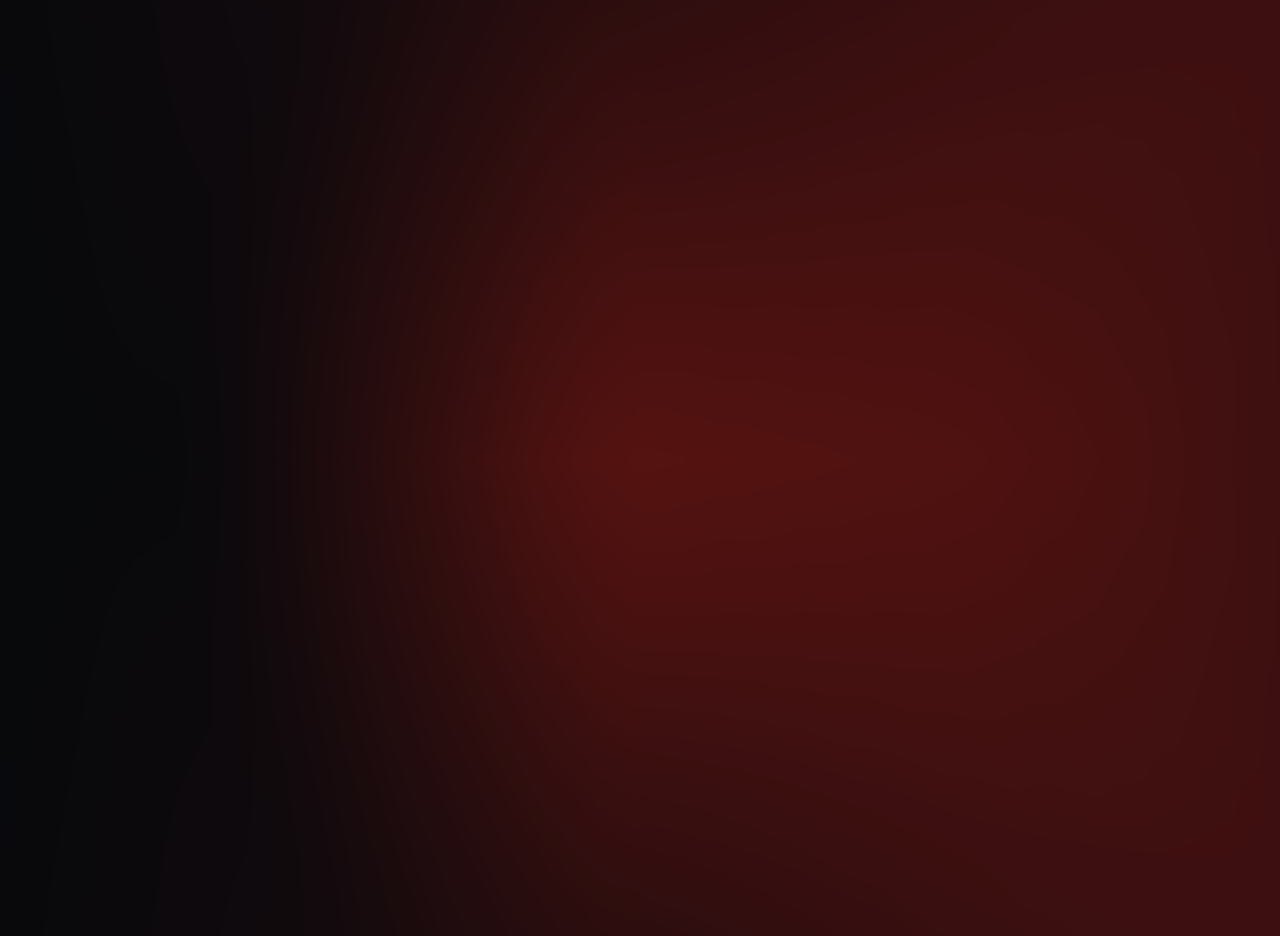
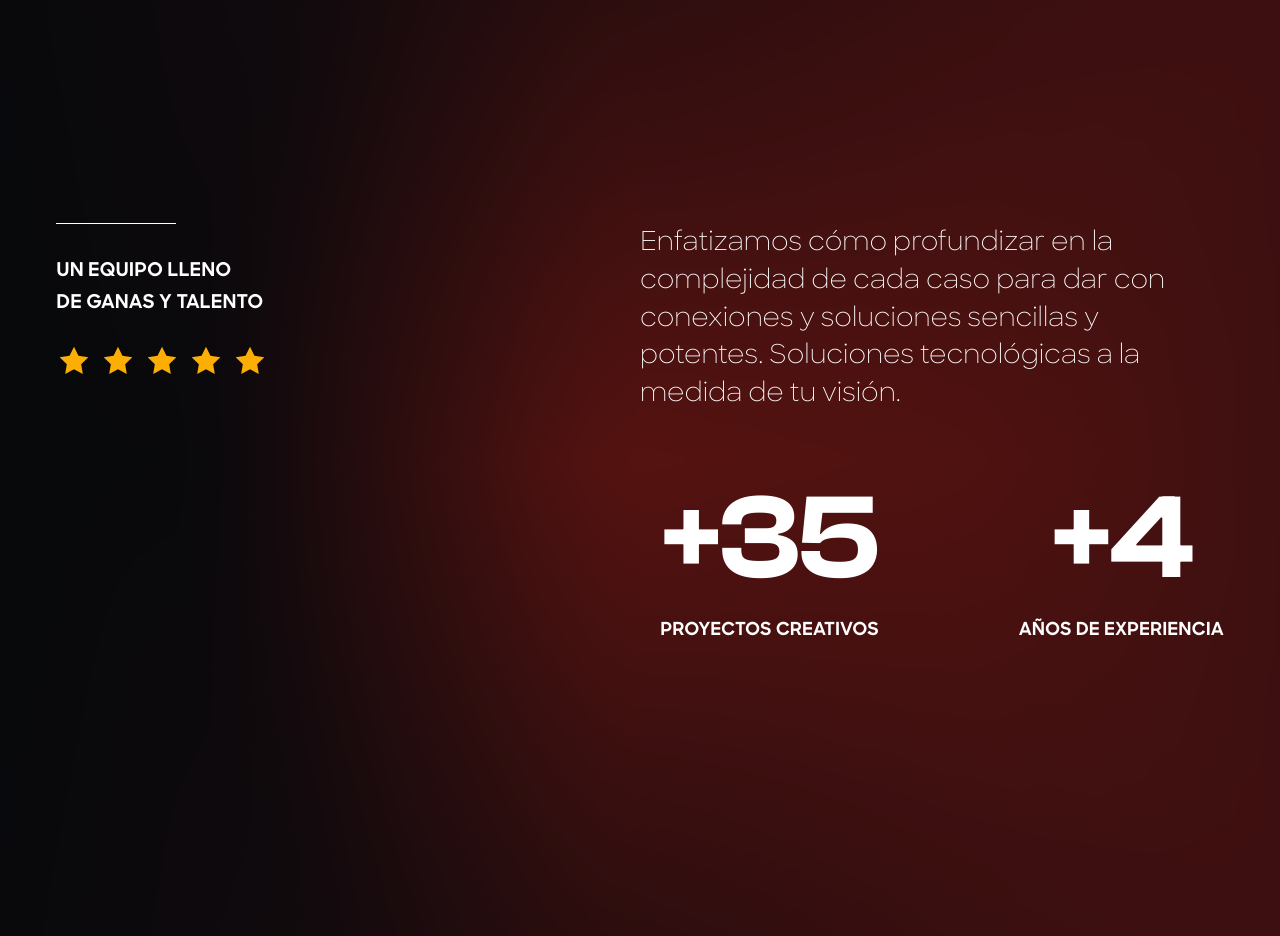
Before and after one commit to alejaseg13-collab/dasein, a Next.js app: page / in a window 1280 px wide. Shown: the part 4820-5756 px from the top of the page. Built offline with nearby package versions, Linux system fonts and the light colour scheme.

Commit message:
seccion 9 (equipo y cifras): titulo, estrellas y cifras con conteo animado

```diff
--- a/app/page.tsx
+++ b/app/page.tsx
@@ -8,6 +8,7 @@ import Manifesto from "@/components/Manifesto";
 import Services from "@/components/Services";
 import NetworkSection from "@/components/NetworkSection";
 import Projects from "@/components/Projects";
+import Stats from "@/components/Stats";
 
 const FONDOS = [
   {
@@ -61,6 +62,7 @@ export default function Home() {
         <Services />
         <NetworkSection />
         <Projects />
+        <Stats />
       </main>
     </div>
   );
--- /dev/null
+++ b/components/Stats.tsx
@@ -0,0 +1,151 @@
+"use client";
+
+import localFont from "next/font/local";
+import {
+  animate,
+  motion,
+  useInView,
+  useMotionValue,
+  useReducedMotion,
+  useTransform,
+} from "framer-motion";
+import { useEffect, useRef } from "react";
+
+const clashDisplay = localFont({
+  src: "../public/fonts/Clash Display/ClashDisplay-Variable.ttf",
+  weight: "200 700",
+  display: "swap",
+});
+
+const sharpSansBold = localFont({
+  src: "../public/fonts/Sharp Sans/Sharp Sans Bold.otf",
+  weight: "700",
+  display: "swap",
+});
+
+const STATS = [
+  { prefijo: "+", valor: 35, etiqueta: "PROYECTOS CREATIVOS" },
+  { prefijo: "+", valor: 4, etiqueta: "AÑOS DE EXPERIENCIA" },
+];
+
+const EASE_OUT = "easeOut" as const;
+
+type StatData = (typeof STATS)[number];
+
+function Stat({ prefijo, valor, etiqueta, delay }: StatData & { delay: number }) {
+  const reduce = useReducedMotion();
+  const ref = useRef<HTMLDivElement>(null);
+  const inView = useInView(ref, { once: true, amount: 0.3 });
+  const count = useMotionValue(reduce ? valor : 0);
+  const display = useTransform(count, (v) => Math.round(v));
+
+  useEffect(() => {
+    if (reduce) {
+      count.set(valor);
+      return;
+    }
+    if (!inView) return;
+    const controls = animate(count, valor, { duration: 1.6, ease: EASE_OUT });
+    return () => controls.stop();
+  }, [inView, reduce, valor, count]);
+
+  return (
+    <motion.div
+      ref={ref}
+      initial={reduce ? false : { opacity: 0, y: 24 }}
+      whileInView={{ opacity: 1, y: 0 }}
+      viewport={{ once: true, amount: 0.3 }}
+      transition={{ duration: 0.8, ease: EASE_OUT, delay }}
+      className="flex flex-col items-center text-center"
+    >
+      <span
+        className={`${clashDisplay.className} inline-block text-[64px] font-semibold leading-[1.05] tracking-[-0.02em] text-white tabular-nums md:text-[120px]`}
+        style={{ minWidth: `${String(valor).length + prefijo.length}ch` }}
+      >
+        {prefijo}
+        <motion.span>{display}</motion.span>
+      </span>
+      <span
+        className={`${sharpSansBold.className} mt-3 text-[13px] font-bold uppercase leading-[1.4] text-white md:mt-4 md:text-[18px]`}
+      >
+        {etiqueta}
+      </span>
+    </motion.div>
+  );
+}
+
+function Star() {
+  return (
+    <svg viewBox="0 0 24 24" className="h-8 w-8 md:h-9 md:w-9" fill="#fcae04" aria-hidden="true">
+      <path d="M12 2.5l2.95 5.98 6.6.96-4.78 4.65 1.13 6.57L12 17.56l-5.9 3.1 1.13-6.57L2.45 9.44l6.6-.96L12 2.5z" />
+    </svg>
+  );
+}
+
+export default function Stats() {
+  const reduce = useReducedMotion();
+
+  const enter = (delay: number) => ({
+    initial: reduce ? false : ({ opacity: 0, y: 24 } as const),
+    whileInView: { opacity: 1, y: 0 },
+    viewport: { once: true, amount: 0.3 },
+    transition: { duration: 0.8, ease: EASE_OUT, delay },
+  });
+
+  return (
+    <section className="relative z-10 px-6 py-[72px] md:px-[4.4%] md:py-[96px]">
+      <div className="md:grid md:grid-cols-2">
+        <div>
+          <motion.div
+            initial={reduce ? false : { scaleX: 0 }}
+            whileInView={{ scaleX: 1 }}
+            viewport={{ once: true, amount: 0.6 }}
+            transition={{ duration: 0.6, ease: EASE_OUT }}
+            className="h-px w-[120px] origin-left bg-white"
+          />
+
+          <h2
+            className={`${sharpSansBold.className} mt-8 text-[18px] font-bold uppercase leading-[1.65] text-white md:text-[19px]`}
+          >
+            <motion.span {...enter(0.15)} className="block">
+              UN EQUIPO LLENO
+            </motion.span>
+            <motion.span {...enter(0.25)} className="block">
+              DE GANAS Y TALENTO
+            </motion.span>
+          </h2>
+
+          <div className="mt-6 flex gap-2">
+            {[0, 1, 2, 3, 4].map((i) => (
+              <motion.span
+                key={i}
+                initial={reduce ? false : { opacity: 0, scale: 0.5 }}
+                whileInView={{ opacity: 1, scale: 1 }}
+                viewport={{ once: true, amount: 0.6 }}
+                transition={{ duration: 0.4, ease: EASE_OUT, delay: 0.4 + i * 0.1 }}
+              >
+                <Star />
+              </motion.span>
+            ))}
+          </div>
+        </div>
+
+        <div className="mt-12 md:mt-0">
+          <motion.p
+            {...enter(0.2)}
+            className="max-w-[640px] text-[19px] font-light leading-[1.45] text-white md:text-[26px]"
+          >
+            Enfatizamos cómo profundizar en la complejidad de cada caso para dar con conexiones y
+            soluciones sencillas y potentes. Soluciones tecnológicas a la medida de tu visión.
+          </motion.p>
+
+          <div className="mt-12 flex justify-between md:mt-16">
+            {STATS.map((stat, i) => (
+              <Stat key={stat.etiqueta} {...stat} delay={0.3 + i * 0.1} />
+            ))}
+          </div>
+        </div>
+      </div>
+    </section>
+  );
+}
```
Also changed, not shown: design/06-equipo-cifras.jpg (added).
